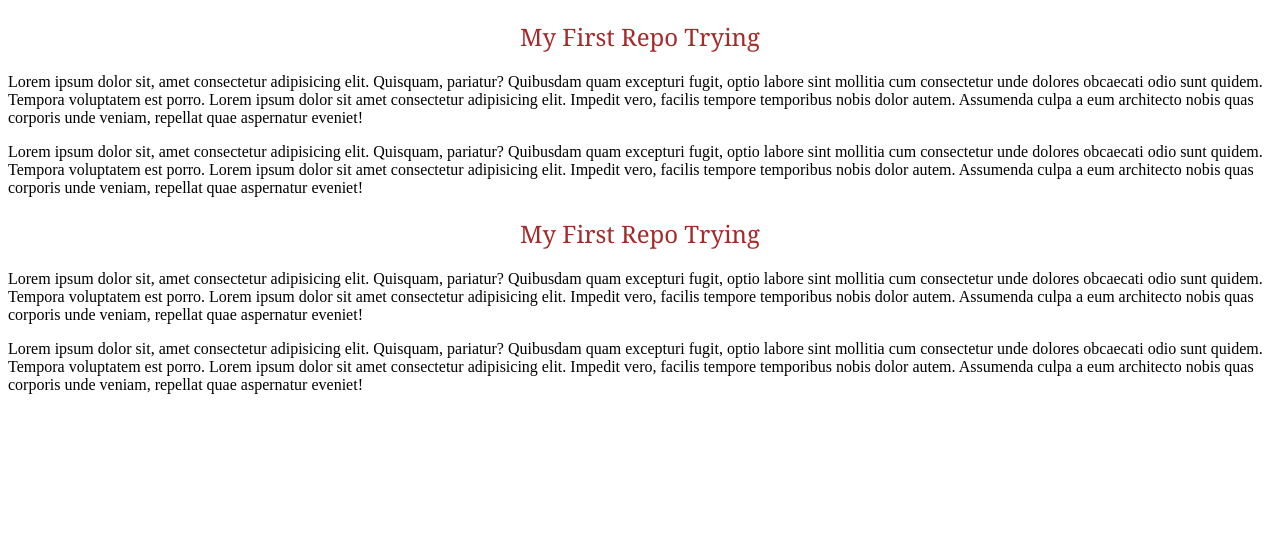
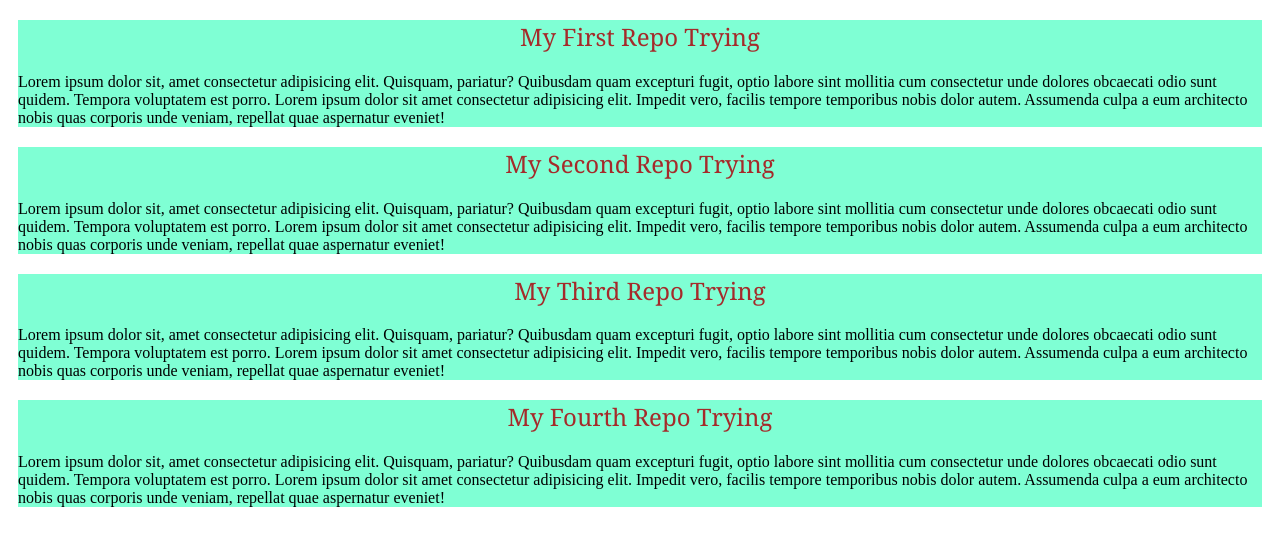
Before and after one commit to Cynthia-wahab/my-first-repo, a plain HTML site: page index.html in a window 1280 px wide. Drawn offline with Linux system fonts and the light colour scheme.

Commit message:
added more style

```diff
--- a/index.html
+++ b/index.html
@@ -15,19 +15,20 @@
         </p>
     </div>
     <div>
+         <h2>My Second Repo Trying </h2>
 
         <p>
             Lorem ipsum dolor sit, amet consectetur adipisicing elit. Quisquam, pariatur? Quibusdam quam excepturi fugit, optio labore sint mollitia cum consectetur unde dolores obcaecati odio sunt quidem. Tempora voluptatem est porro. Lorem ipsum dolor sit amet consectetur adipisicing elit. Impedit vero, facilis tempore temporibus nobis dolor autem. Assumenda culpa a eum architecto nobis quas corporis unde veniam, repellat quae aspernatur eveniet!
         </p>
     </div>
     <div>
-        <h2>My First Repo Trying </h2>
+        <h2>My Third Repo Trying </h2>
         <p>
             Lorem ipsum dolor sit, amet consectetur adipisicing elit. Quisquam, pariatur? Quibusdam quam excepturi fugit, optio labore sint mollitia cum consectetur unde dolores obcaecati odio sunt quidem. Tempora voluptatem est porro. Lorem ipsum dolor sit amet consectetur adipisicing elit. Impedit vero, facilis tempore temporibus nobis dolor autem. Assumenda culpa a eum architecto nobis quas corporis unde veniam, repellat quae aspernatur eveniet!
         </p>
     </div>
     <div>
-
+        <h2>My Fourth Repo Trying </h2>
         <p>
             Lorem ipsum dolor sit, amet consectetur adipisicing elit. Quisquam, pariatur? Quibusdam quam excepturi fugit, optio labore sint mollitia cum consectetur unde dolores obcaecati odio sunt quidem. Tempora voluptatem est porro. Lorem ipsum dolor sit amet consectetur adipisicing elit. Impedit vero, facilis tempore temporibus nobis dolor autem. Assumenda culpa a eum architecto nobis quas corporis unde veniam, repellat quae aspernatur eveniet!
         </p>
--- a/styles/blog.css
+++ b/styles/blog.css
@@ -4,3 +4,7 @@ h2 {
     font-weight: 100;
     text-align: center;
 }
+div {
+    background-color: aquamarine;
+    margin: 10px;
+}
```
